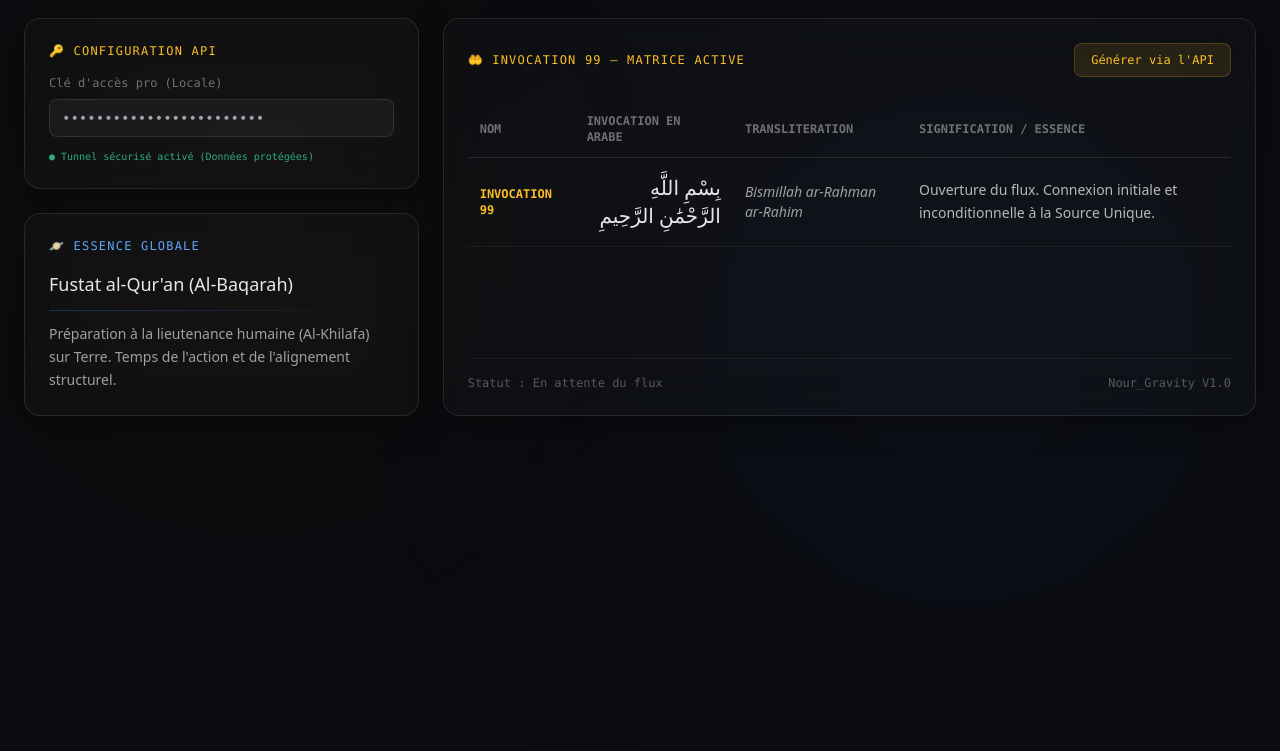
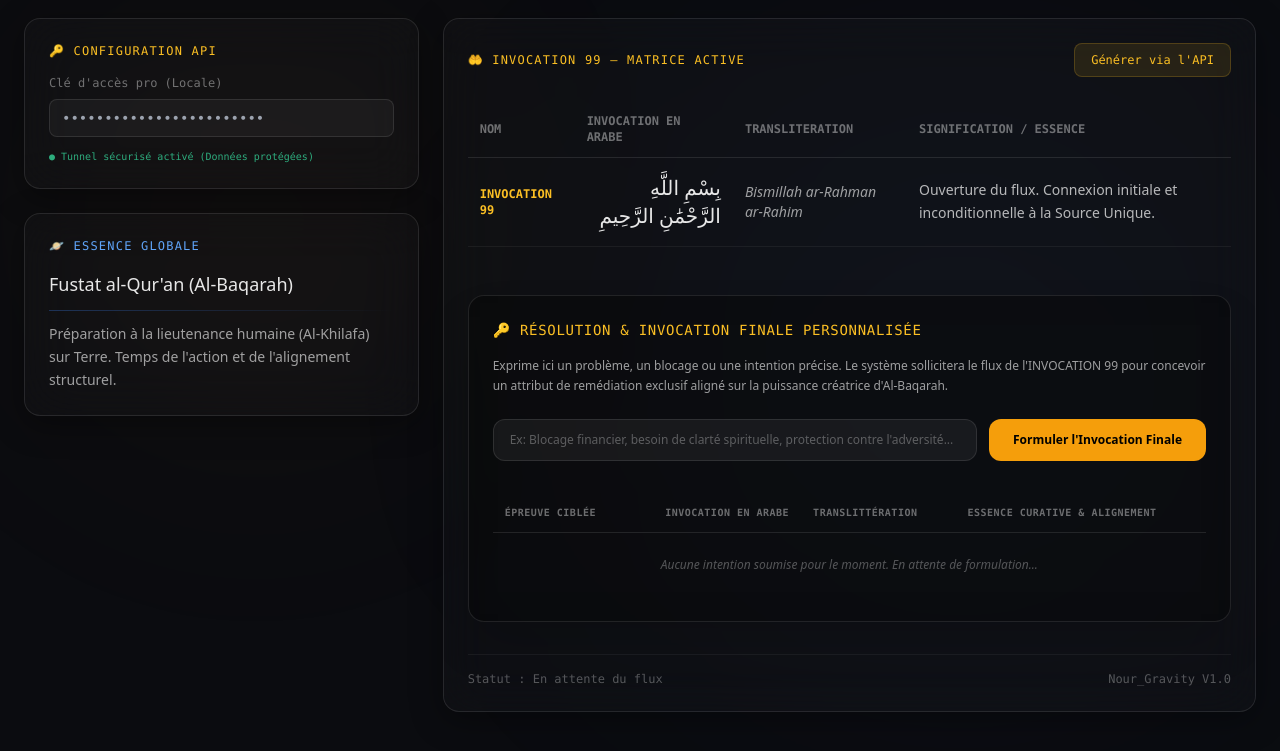
Before and after one commit to El-hadj10/Nour_Gravity, a website: page src/index.html in a window 1280 px wide. Shown: the part 81-832 px from the top of the page. Drawn offline with nearby package versions, Linux system fonts and the light colour scheme.

Commit message:
feat: ajout du bloc Résolution & Invocation Finale Personnalisée sous la matrice Invocation 99

```diff
--- a/src/index.html
+++ b/src/index.html
@@ -72,7 +72,7 @@
                 <div>
                     <div class="flex justify-between items-center mb-6">
                         <h3 class="text-xs font-mono uppercase tracking-widest text-amber-400">🤲 Invocation 99 — Matrice Active</h3>
-                        <button class="bg-amber-400/10 hover:bg-amber-400/20 text-amber-400 border border-amber-400/20 text-xs font-mono px-4 py-2 rounded-lg transition-all duration-300">
+                        <button id="btn-generate" type="button" class="bg-amber-400/10 hover:bg-amber-400/20 text-amber-400 border border-amber-400/20 text-xs font-mono px-4 py-2 rounded-lg transition-all duration-300">
                             Générer via l'API
                         </button>
                     </div>
@@ -99,6 +99,49 @@
                             </tbody>
                         </table>
                     </div>
+
+                    <!-- Bloc Résolution & Invocation Finale Personnalisée -->
+                    <div class="mt-12 backdrop-blur-xl bg-black/40 border border-white/10 rounded-2xl p-6 shadow-2xl transition-all duration-300">
+                        <h3 class="text-amber-400 font-mono text-sm tracking-wider uppercase flex items-center gap-2 mb-4">
+                            🔑 Résolution & Invocation Finale Personnalisée
+                        </h3>
+                        <p class="text-white/60 text-xs mb-6 leading-relaxed">
+                            Exprime ici un problème, un blocage ou une intention précise. Le système sollicitera le flux de l'INVOCATION 99 pour concevoir un attribut de remédiation exclusif aligné sur la puissance créatrice d'Al-Baqarah.
+                        </p>
+
+                        <div class="flex flex-col md:flex-row gap-3 mb-8">
+                            <input
+                                type="text"
+                                id="input-problem"
+                                placeholder="Ex: Blocage financier, besoin de clarté spirituelle, protection contre l'adversité..."
+                                class="flex-1 bg-white/5 border border-white/10 rounded-xl px-4 py-3 text-white placeholder-white/30 text-xs focus:outline-none focus:border-amber-500/50 transition-colors"
+                            />
+                            <button
+                                id="btn-generate-final"
+                                class="bg-amber-500 hover:bg-amber-600 text-black font-semibold text-xs px-6 py-3 rounded-xl transition-all active:scale-95 whitespace-nowrap"
+                            >
+                                Formuler l'Invocation Finale
+                            </button>
+                        </div>
+
+                        <div class="overflow-x-auto">
+                            <table class="w-full text-left border-collapse">
+                                <thead>
+                                    <tr class="border-b border-white/10 text-[10px] tracking-wider text-white/40 uppercase font-mono">
+                                        <th class="py-3 px-3">Épreuve ciblée</th>
+                                        <th class="py-3 px-3 text-right">Invocation en Arabe</th>
+                                        <th class="py-3 px-3">Translittération</th>
+                                        <th class="py-3 px-3 pl-4">Essence Curative & Alignement</th>
+                                    </tr>
+                                </thead>
+                                <tbody id="final-table-body">
+                                    <tr class="text-white/30 text-xs italic">
+                                        <td colspan="4" class="py-6 text-center">Aucune intention soumise pour le moment. En attente de formulation...</td>
+                                    </tr>
+                                </tbody>
+                            </table>
+                        </div>
+                    </div>
                 </div>
 
                 <!-- Footer interne de la console -->
```
